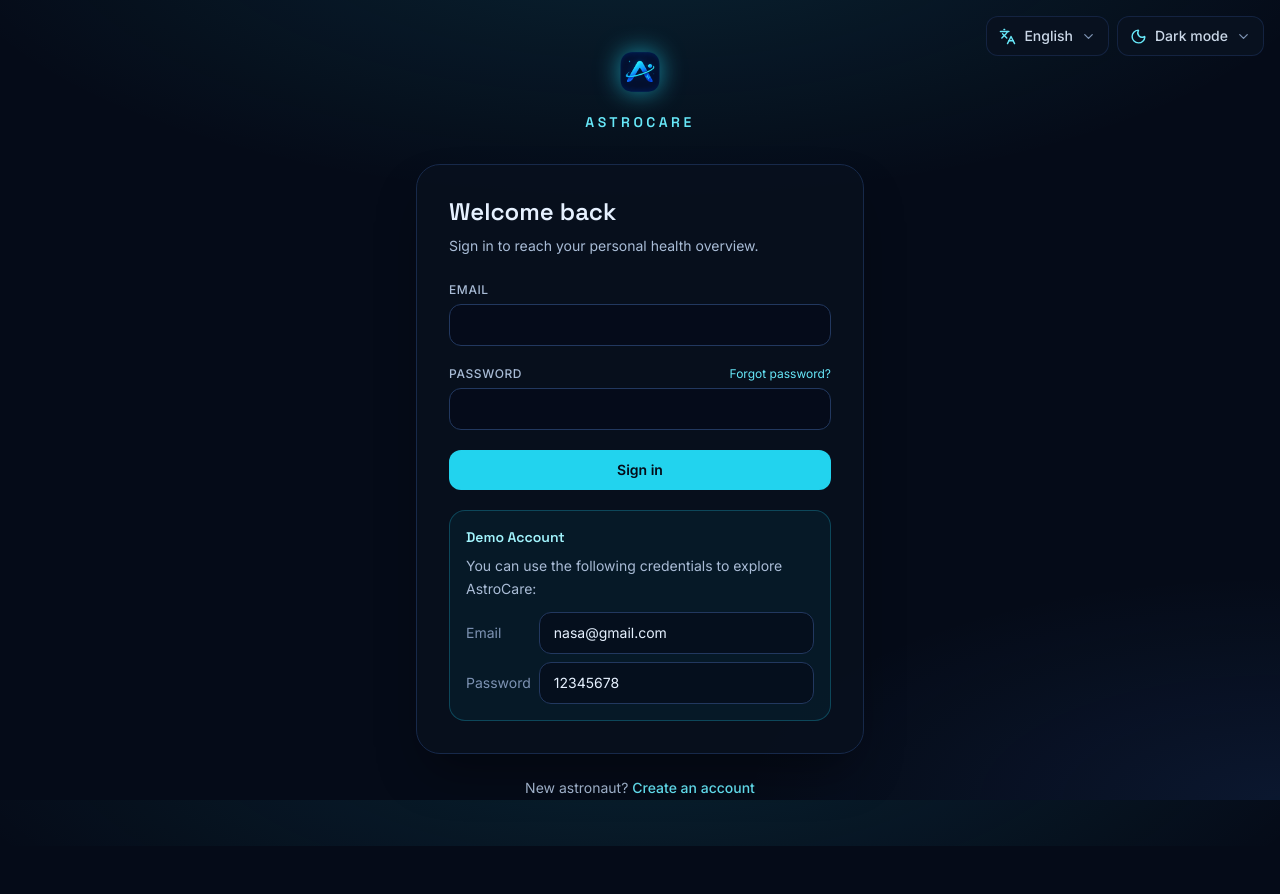
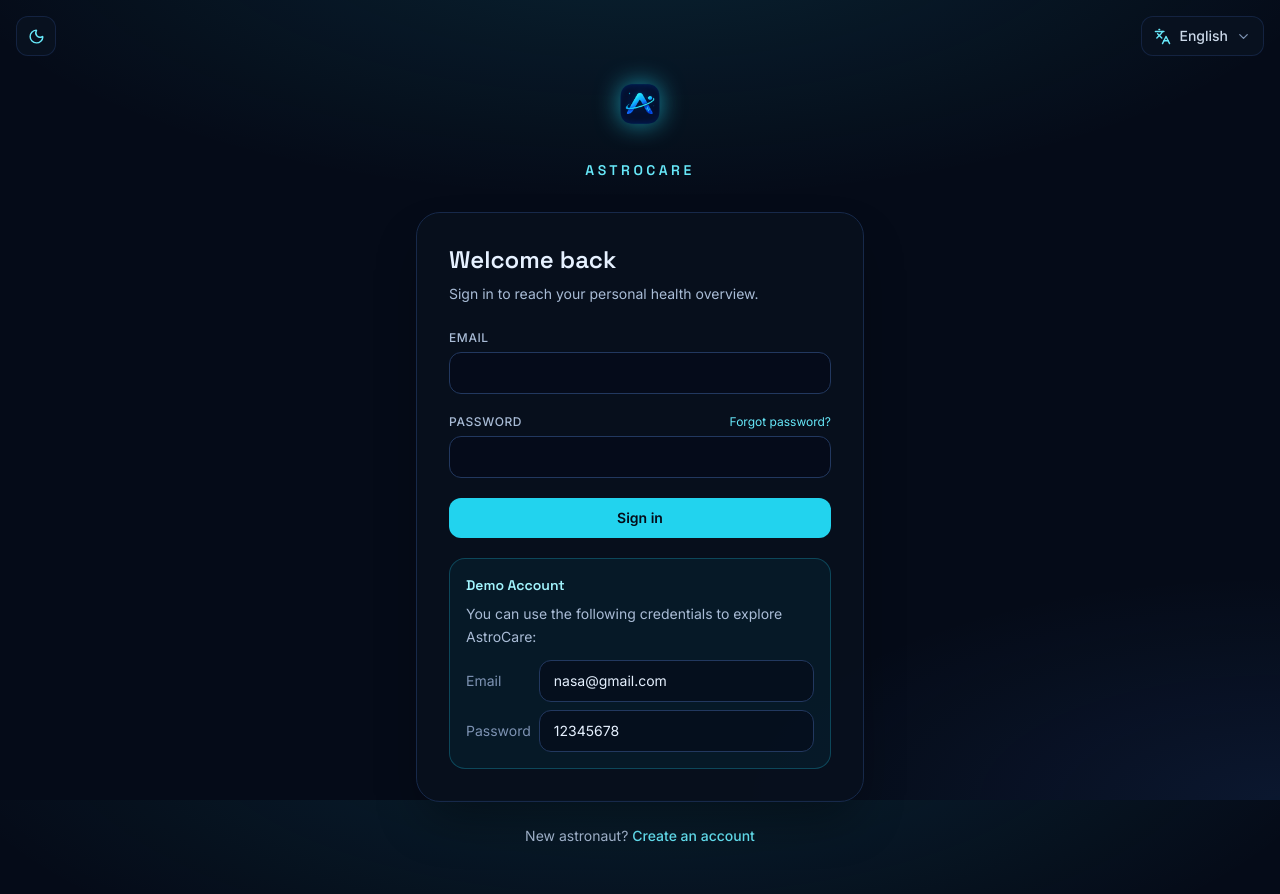
Before and after one commit to Ezz2/AstroCare, a React (Vite) app in the folder frontend/: page /login in a window 1280 px wide. Before the commit the page ends 846 px from the top, so only its background shows below. Built offline with nearby package versions, Linux system fonts and the light colour scheme.

Commit message:
feat: enhance ThemeSwitcher and AuthLayout for improved theme control and layout flexibility

```diff
--- a/frontend/src/components/ThemeSwitcher.jsx
+++ b/frontend/src/components/ThemeSwitcher.jsx
@@ -12,6 +12,7 @@ const THEME_OPTIONS = [
 export default function ThemeSwitcher({
   className = "",
   menuPosition = "top",
+  iconOnly = false,
 }) {
   const { theme, setTheme } = useTheme();
   const { t } = useLanguage();
@@ -21,6 +22,7 @@ export default function ThemeSwitcher({
   const menuPositionClass = isBottom
     ? "top-full mt-3 origin-top"
     : "bottom-full mb-3 origin-bottom";
+  const menuHorizontalPosition = iconOnly ? "start-0" : "end-0";
   const closedTransform = isBottom ? "-translate-y-2" : "translate-y-2";
   const currentTheme = THEME_OPTIONS.find((option) => option.value === theme);
   const CurrentIcon = currentTheme.icon;
@@ -58,23 +60,31 @@ export default function ThemeSwitcher({
         aria-label={t("Select appearance")}
         aria-expanded={open}
         aria-haspopup="true"
-        className="flex h-10 w-full items-center justify-between gap-2 rounded-xl border border-space-700/80 bg-space-900 px-3 text-ink-200 outline-none transition-all duration-200 hover:border-cyan-400/40 hover:bg-space-800 hover:text-cyan-300 focus-visible:ring-2 focus-visible:ring-cyan-400/30"
+        className={`flex h-10 items-center gap-2 rounded-xl border border-space-700/80 bg-space-900 text-ink-200 outline-none transition-all duration-200 hover:border-cyan-400/40 hover:bg-space-800 hover:text-cyan-300 focus-visible:ring-2 focus-visible:ring-cyan-400/30 ${
+          iconOnly ? "w-10 justify-center px-0" : "w-full justify-between px-3"
+        }`}
       >
         <span className="flex min-w-0 items-center gap-2">
           <CurrentIcon size={17} className="shrink-0 text-cyan-300" />
-          <span className="truncate text-sm font-medium">{t(currentTheme.label)}</span>
+          {!iconOnly && (
+            <span className="truncate text-sm font-medium">
+              {t(currentTheme.label)}
             </span>
+          )}
+        </span>
+        {!iconOnly && (
           <ChevronDown
             size={15}
             className={`shrink-0 text-ink-500 transition-transform duration-200 ${
               open ? "rotate-180" : ""
             }`}
           />
+        )}
       </button>
 
       <div
         aria-hidden={!open}
-        className={`absolute end-0 ${menuPositionClass} z-[70] w-[170px] overflow-hidden rounded-xl border border-space-700 bg-space-900 p-1.5 shadow-2xl shadow-black/30 transition-all duration-300 ease-out ${
+        className={`absolute ${menuHorizontalPosition} ${menuPositionClass} z-[70] w-[170px] overflow-hidden rounded-xl border border-space-700 bg-space-900 p-1.5 shadow-2xl shadow-black/30 transition-all duration-300 ease-out ${
           open
             ? "visible translate-y-0 scale-100 opacity-100 pointer-events-auto"
             : `invisible ${closedTransform} scale-95 opacity-0 pointer-events-none`
--- a/frontend/src/components/auth/AuthLayout.jsx
+++ b/frontend/src/components/auth/AuthLayout.jsx
@@ -1,17 +1,41 @@
-import { Activity } from 'lucide-react'
+/* eslint-disable react/prop-types */
 import LanguageSwitcher from '../LanguageSwitcher'
 import ThemeSwitcher from '../ThemeSwitcher'
 
-export default function AuthLayout({ title, subtitle, children, footer }) {
+export default function AuthLayout({
+  title,
+  subtitle,
+  children,
+  footer,
+  className = "",
+  separateControls = false,
+  themeIconOnly = false,
+  logoClassName = "",
+}) {
   return (
-    <div className="relative flex min-h-screen items-center justify-center px-4 py-12">
-      <div className="absolute end-4 top-4 z-50 flex max-w-[calc(100vw-2rem)] gap-2">
+    <div
+      className={`relative flex min-h-screen items-center justify-center px-4 py-12 ${className}`}
+    >
+      <div
+        className={`absolute top-4 z-50 flex gap-2 ${
+          separateControls
+            ? "inset-x-4 items-start justify-between"
+            : "end-4 max-w-[calc(100vw-2rem)]"
+        }`}
+      >
+        {separateControls && (
+          <ThemeSwitcher menuPosition="bottom" iconOnly={themeIconOnly} />
+        )}
         <LanguageSwitcher menuPosition="bottom" />
-        <ThemeSwitcher menuPosition="bottom" />
+        {!separateControls && (
+          <ThemeSwitcher menuPosition="bottom" iconOnly={themeIconOnly} />
+        )}
       </div>
       <div className="w-full max-w-md">
         <div className="mb-8 flex flex-col items-center text-center">
-          <div className="mb-4 flex h-12 w-12 items-center justify-center">
+          <div
+            className={`mb-4 flex h-12 w-12 items-center justify-center ${logoClassName}`}
+          >
             <img src="/favicon.png" alt="AstroCare" className="h-full w-full object-contain drop-shadow-[0_0_12px_rgba(34,211,238,0.65)]" />
           </div>
           <p className="font-display text-sm uppercase tracking-[0.25em] text-cyan-300">AstroCare</p>
--- a/frontend/src/pages/auth/LoginPage.jsx
+++ b/frontend/src/pages/auth/LoginPage.jsx
@@ -30,6 +30,10 @@ export default function LoginPage() {
     <AuthLayout
       title={t("Welcome back")}
       subtitle={t("Sign in to reach your personal health overview.")}
+      className="pt-24"
+      separateControls
+      themeIconOnly
+      logoClassName="-translate-y-4"
       footer={
         <>
           {t("New astronaut?")}{" "}
```
Lines whose indentation alone changed are shown as unchanged.
